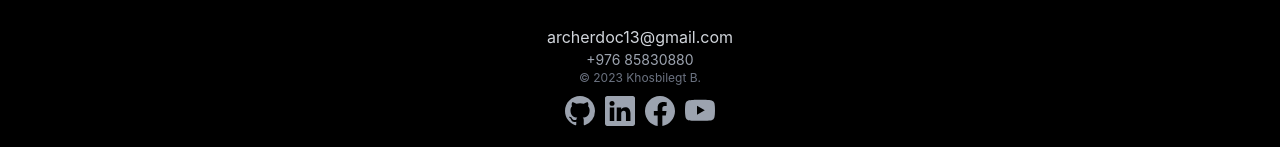
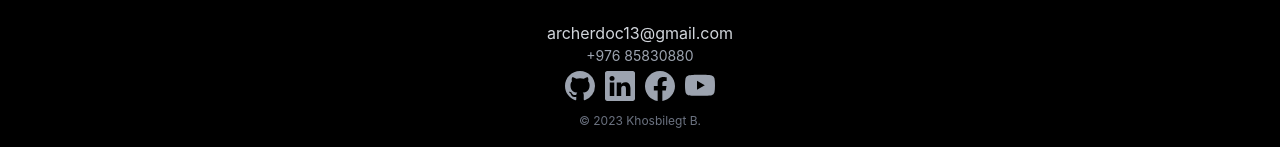
Before and after one commit to khosbilegt/khosbilegt, a React (Create React App) app in the folder portfolio/: page / in a window 1280 px wide. Shown: the part 3746-3893 px from the top of the page. Built offline with nearby package versions, Linux system fonts and the light colour scheme.

Commit message:
changed copyright location

```diff
--- a/portfolio/src/components/Footer.jsx
+++ b/portfolio/src/components/Footer.jsx
@@ -8,8 +8,7 @@ const Footer = () => (
      h-[150px] flex-col bg-black`}>
           <p className='text-gray-300'>archerdoc13@gmail.com</p>
           <p className='text-gray-400 text-[14px]'>+976 85830880</p>
-          <p className='text-gray-500 text-xs'>© 2023 Khosbilegt B.</p>
-          <div className='text-white flex gap-[10px] mt-[10px]'>
+          <div className='text-white flex gap-[10px] mt-[5px]'>
                {socialMedia.map((val, ind) => {
                     switch(val.title) {
                          case "fb":
@@ -39,6 +38,7 @@ const Footer = () => (
                     }
                })}
           </div>
+     <p className='text-gray-500 text-xs mt-3'>© 2023 Khosbilegt B.</p>
      </section>
 )
 
```
